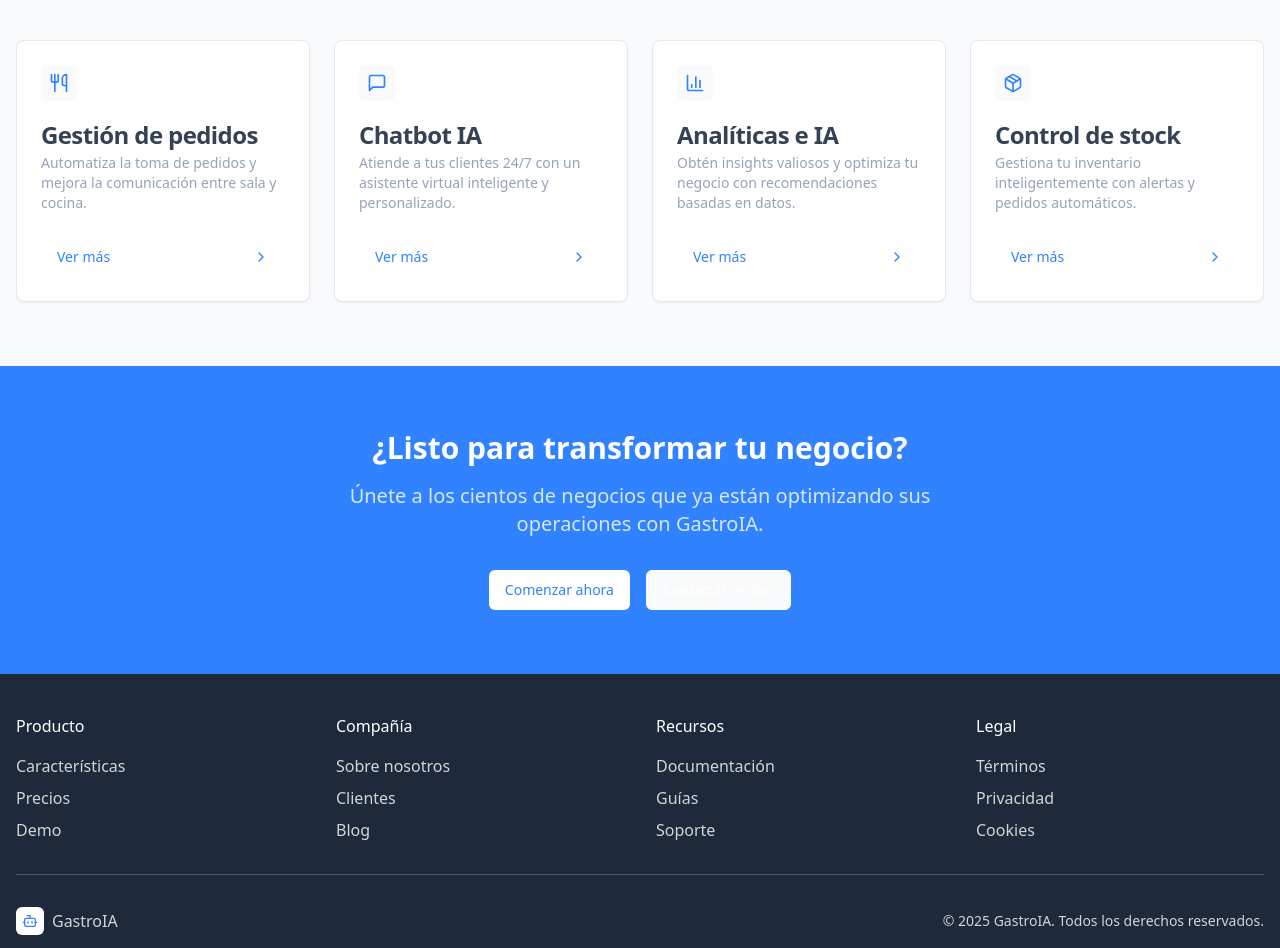
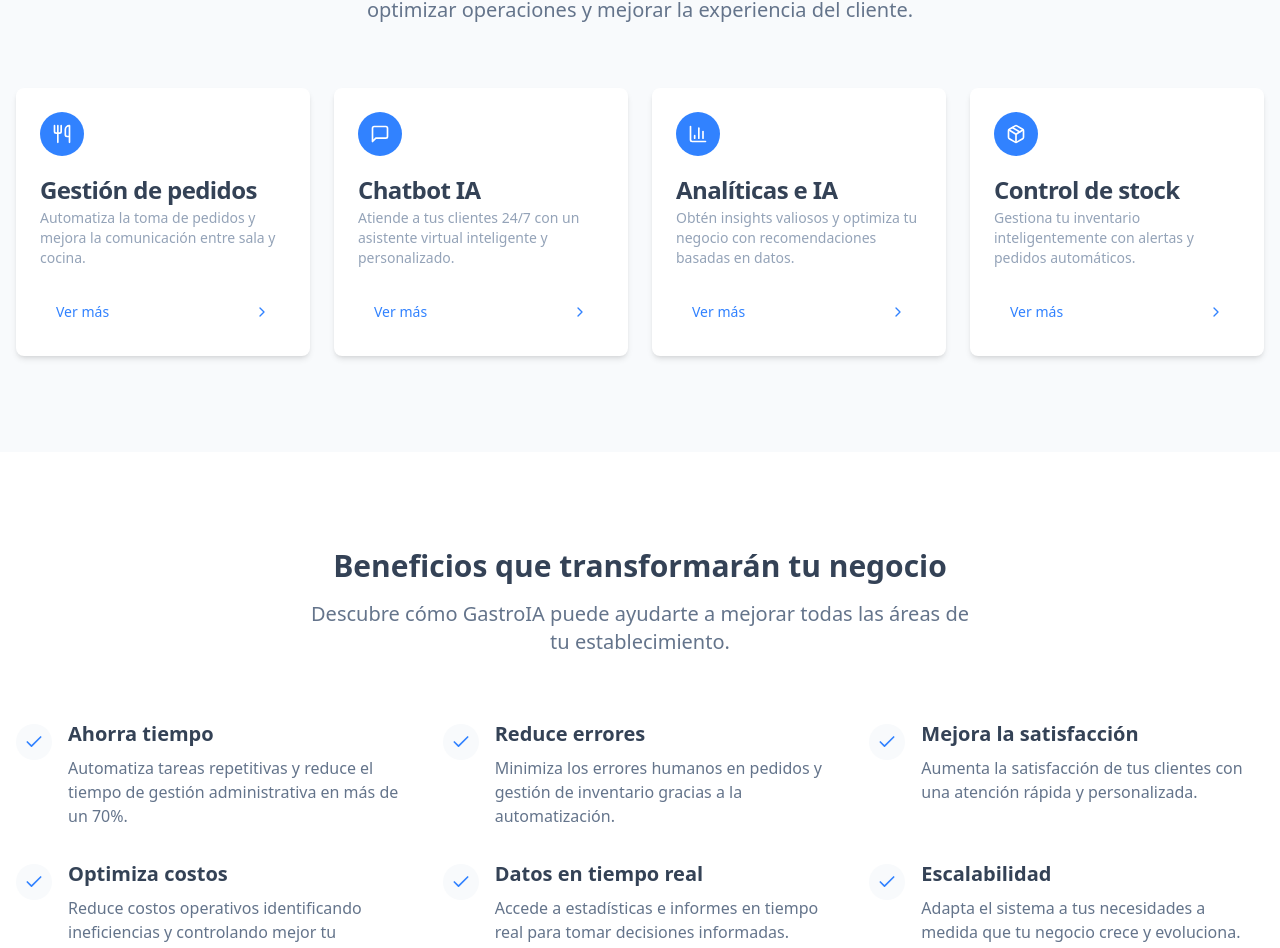
Before and after one commit to vvtitov/gastroia-vc, a React (Vite) app: page / in a window 1280 px wide. Shown: the part 980-1928 px from the top of the page. Built offline with nearby package versions, Linux system fonts and the light colour scheme.

Commit message:
Refactor: Improve home page design
Improve the design of the home page to address inconsistencies.

```diff
--- a/src/pages/Index.tsx
+++ b/src/pages/Index.tsx
@@ -2,18 +2,18 @@
 import React from "react";
 import { Link } from "react-router-dom";
 import { Button } from "@/components/ui/button";
-import { Bot, ArrowRight, ChevronRight, Utensils, MessageSquare, BarChart3, Package, Users } from "lucide-react";
+import { Bot, ArrowRight, ChevronRight, Utensils, MessageSquare, BarChart3, Package, Users, Check } from "lucide-react";
 import { Card, CardContent, CardDescription, CardFooter, CardHeader, CardTitle } from "@/components/ui/card";
 
 const Index = () => {
   return (
-    <div className="flex flex-col min-h-screen">
+    <div className="flex flex-col">
       {/* Hero Section */}
-      <header className="bg-gastro min-h-screen flex flex-col">
+      <header className="bg-gradient-to-br from-gastro to-gastro-dark min-h-screen flex flex-col">
         <div className="container mx-auto px-4 py-6">
           <nav className="flex justify-between items-center">
             <div className="flex items-center gap-2">
-              <div className="bg-white rounded-md p-1.5">
+              <div className="bg-white rounded-full p-1.5">
                 <Bot className="h-5 w-5 text-gastro" />
               </div>
               <span className="font-bold text-xl text-white">GastroIA</span>
@@ -53,7 +53,7 @@ const Index = () => {
               </div>
             </div>
             <div className="lg:justify-self-end max-w-xl w-full">
-              <div className="bg-white rounded-xl shadow-2xl p-6">
+              <div className="bg-white rounded-xl shadow-2xl p-6 transform rotate-1 hover:rotate-0 transition-transform duration-300">
                 <div className="bg-gastro-bg p-4 rounded-lg">
                   <div className="flex items-center gap-2 mb-4">
                     <div className="bg-gastro rounded-full p-1">
@@ -61,14 +61,14 @@ const Index = () => {
                     </div>
                     <div className="text-sm font-medium">GastroBot</div>
                   </div>
-                  <div className="bg-white p-3 rounded-lg text-gastro-text mb-3">
+                  <div className="bg-white p-3 rounded-lg text-gastro-text mb-3 shadow-sm">
                     Hola, bienvenido a La Trattoria. ¿En qué puedo ayudarte hoy?
                   </div>
-                  <div className="bg-gastro float-right text-white p-3 rounded-lg mb-3 max-w-[80%]">
+                  <div className="bg-gastro float-right text-white p-3 rounded-lg mb-3 max-w-[80%] shadow-sm">
                     Me gustaría ver el menú
                   </div>
                   <div className="clear-both"></div>
-                  <div className="bg-white p-3 rounded-lg text-gastro-text">
+                  <div className="bg-white p-3 rounded-lg text-gastro-text shadow-sm">
                     ¡Por supuesto! Aquí tienes nuestro menú de hoy. Te recomiendo especialmente la pasta del día y el tiramisú para postre.
                   </div>
                 </div>
@@ -79,9 +79,9 @@ const Index = () => {
       </header>
 
       {/* Features Section */}
-      <section className="py-16 bg-gastro-bg">
+      <section className="py-24 bg-gastro-bg">
         <div className="container mx-auto px-4">
-          <div className="text-center mb-12">
+          <div className="text-center mb-16">
             <h2 className="text-3xl font-bold mb-4">Todo lo que necesitas en una sola plataforma</h2>
             <p className="text-xl text-gastro-text-light max-w-2xl mx-auto">
               GastroIA integra todas las herramientas que tu negocio necesita para optimizar operaciones y mejorar la experiencia del cliente.
@@ -89,10 +89,10 @@ const Index = () => {
           </div>
 
           <div className="grid grid-cols-1 md:grid-cols-2 lg:grid-cols-4 gap-6">
-            <Card>
+            <Card className="border-none shadow-md hover:shadow-lg transition-shadow">
               <CardHeader>
-                <div className="p-2 bg-gastro-bg rounded-md w-fit mb-4">
-                  <Utensils className="h-5 w-5 text-gastro" />
+                <div className="bg-gastro rounded-full p-3 w-fit mb-4">
+                  <Utensils className="h-5 w-5 text-white" />
                 </div>
                 <CardTitle>Gestión de pedidos</CardTitle>
                 <CardDescription>
@@ -107,10 +107,10 @@ const Index = () => {
               </CardFooter>
             </Card>
 
-            <Card>
+            <Card className="border-none shadow-md hover:shadow-lg transition-shadow">
               <CardHeader>
-                <div className="p-2 bg-gastro-bg rounded-md w-fit mb-4">
-                  <MessageSquare className="h-5 w-5 text-gastro" />
+                <div className="bg-gastro rounded-full p-3 w-fit mb-4">
+                  <MessageSquare className="h-5 w-5 text-white" />
                 </div>
                 <CardTitle>Chatbot IA</CardTitle>
                 <CardDescription>
@@ -125,10 +125,10 @@ const Index = () => {
               </CardFooter>
             </Card>
 
-            <Card>
+            <Card className="border-none shadow-md hover:shadow-lg transition-shadow">
               <CardHeader>
-                <div className="p-2 bg-gastro-bg rounded-md w-fit mb-4">
-                  <BarChart3 className="h-5 w-5 text-gastro" />
+                <div className="bg-gastro rounded-full p-3 w-fit mb-4">
+                  <BarChart3 className="h-5 w-5 text-white" />
                 </div>
                 <CardTitle>Analíticas e IA</CardTitle>
                 <CardDescription>
@@ -143,10 +143,10 @@ const Index = () => {
               </CardFooter>
             </Card>
 
-            <Card>
+            <Card className="border-none shadow-md hover:shadow-lg transition-shadow">
               <CardHeader>
-                <div className="p-2 bg-gastro-bg rounded-md w-fit mb-4">
-                  <Package className="h-5 w-5 text-gastro" />
+                <div className="bg-gastro rounded-full p-3 w-fit mb-4">
+                  <Package className="h-5 w-5 text-white" />
                 </div>
                 <CardTitle>Control de stock</CardTitle>
                 <CardDescription>
@@ -164,20 +164,94 @@ const Index = () => {
         </div>
       </section>
 
+      {/* Benefits Section */}
+      <section className="py-24 bg-white">
+        <div className="container mx-auto px-4">
+          <div className="text-center mb-16">
+            <h2 className="text-3xl font-bold mb-4">Beneficios que transformarán tu negocio</h2>
+            <p className="text-xl text-gastro-text-light max-w-2xl mx-auto">
+              Descubre cómo GastroIA puede ayudarte a mejorar todas las áreas de tu establecimiento.
+            </p>
+          </div>
+
+          <div className="grid grid-cols-1 md:grid-cols-2 lg:grid-cols-3 gap-8">
+            <div className="flex gap-4 items-start">
+              <div className="bg-gastro-bg rounded-full p-2 mt-1">
+                <Check className="h-5 w-5 text-gastro" />
+              </div>
+              <div>
+                <h3 className="text-xl font-semibold mb-2">Ahorra tiempo</h3>
+                <p className="text-gastro-text-light">Automatiza tareas repetitivas y reduce el tiempo de gestión administrativa en más de un 70%.</p>
+              </div>
+            </div>
+
+            <div className="flex gap-4 items-start">
+              <div className="bg-gastro-bg rounded-full p-2 mt-1">
+                <Check className="h-5 w-5 text-gastro" />
+              </div>
+              <div>
+                <h3 className="text-xl font-semibold mb-2">Reduce errores</h3>
+                <p className="text-gastro-text-light">Minimiza los errores humanos en pedidos y gestión de inventario gracias a la automatización.</p>
+              </div>
+            </div>
+
+            <div className="flex gap-4 items-start">
+              <div className="bg-gastro-bg rounded-full p-2 mt-1">
+                <Check className="h-5 w-5 text-gastro" />
+              </div>
+              <div>
+                <h3 className="text-xl font-semibold mb-2">Mejora la satisfacción</h3>
+                <p className="text-gastro-text-light">Aumenta la satisfacción de tus clientes con una atención rápida y personalizada.</p>
+              </div>
+            </div>
+
+            <div className="flex gap-4 items-start">
+              <div className="bg-gastro-bg rounded-full p-2 mt-1">
+                <Check className="h-5 w-5 text-gastro" />
+              </div>
+              <div>
+                <h3 className="text-xl font-semibold mb-2">Optimiza costos</h3>
+                <p className="text-gastro-text-light">Reduce costos operativos identificando ineficiencias y controlando mejor tu inventario.</p>
+              </div>
+            </div>
+
+            <div className="flex gap-4 items-start">
+              <div className="bg-gastro-bg rounded-full p-2 mt-1">
+                <Check className="h-5 w-5 text-gastro" />
+              </div>
+              <div>
+                <h3 className="text-xl font-semibold mb-2">Datos en tiempo real</h3>
+                <p className="text-gastro-text-light">Accede a estadísticas e informes en tiempo real para tomar decisiones informadas.</p>
+              </div>
+            </div>
+
+            <div className="flex gap-4 items-start">
+              <div className="bg-gastro-bg rounded-full p-2 mt-1">
+                <Check className="h-5 w-5 text-gastro" />
+              </div>
+              <div>
+                <h3 className="text-xl font-semibold mb-2">Escalabilidad</h3>
+                <p className="text-gastro-text-light">Adapta el sistema a tus necesidades a medida que tu negocio crece y evoluciona.</p>
+              </div>
+            </div>
+          </div>
+        </div>
+      </section>
+
       {/* Call to Action */}
-      <section className="py-16 bg-gastro text-white">
+      <section className="py-24 bg-gradient-to-br from-gastro to-gastro-dark text-white">
         <div className="container mx-auto px-4 text-center">
           <h2 className="text-3xl font-bold mb-4">¿Listo para transformar tu negocio?</h2>
           <p className="text-xl mb-8 max-w-2xl mx-auto text-white/80">
             Únete a los cientos de negocios que ya están optimizando sus operaciones con GastroIA.
           </p>
-          <div className="flex justify-center gap-4">
+          <div className="flex justify-center gap-4 flex-wrap">
             <Link to="/auth/register">
-              <Button className="bg-white text-gastro hover:bg-white/90">
+              <Button size="lg" className="bg-white text-gastro hover:bg-white/90">
                 Comenzar ahora
               </Button>
             </Link>
-            <Button variant="outline" className="border-white hover:bg-gastro-light">
+            <Button variant="outline" size="lg" className="border-white hover:bg-white/10">
               Contactar ventas
             </Button>
           </div>
@@ -185,45 +259,45 @@ const Index = () => {
       </section>
 
       {/* Footer */}
-      <footer className="py-10 bg-gastro-text text-white/80">
+      <footer className="py-16 bg-gastro-text text-white/80">
         <div className="container mx-auto px-4">
-          <div className="grid grid-cols-2 md:grid-cols-4 gap-8 mb-8">
+          <div className="grid grid-cols-2 md:grid-cols-4 gap-8 mb-12">
             <div>
-              <h3 className="font-medium text-white mb-4">Producto</h3>
-              <ul className="space-y-2">
-                <li><a href="#" className="hover:text-white">Características</a></li>
-                <li><a href="#" className="hover:text-white">Precios</a></li>
-                <li><a href="#" className="hover:text-white">Demo</a></li>
+              <h3 className="font-medium text-white text-lg mb-4">Producto</h3>
+              <ul className="space-y-3">
+                <li><a href="#" className="hover:text-white transition-colors">Características</a></li>
+                <li><a href="#" className="hover:text-white transition-colors">Precios</a></li>
+                <li><a href="#" className="hover:text-white transition-colors">Demo</a></li>
               </ul>
             </div>
             <div>
-              <h3 className="font-medium text-white mb-4">Compañía</h3>
-              <ul className="space-y-2">
-                <li><a href="#" className="hover:text-white">Sobre nosotros</a></li>
-                <li><a href="#" className="hover:text-white">Clientes</a></li>
-                <li><a href="#" className="hover:text-white">Blog</a></li>
+              <h3 className="font-medium text-white text-lg mb-4">Compañía</h3>
+              <ul className="space-y-3">
+                <li><a href="#" className="hover:text-white transition-colors">Sobre nosotros</a></li>
+                <li><a href="#" className="hover:text-white transition-colors">Clientes</a></li>
+                <li><a href="#" className="hover:text-white transition-colors">Blog</a></li>
               </ul>
             </div>
             <div>
-              <h3 className="font-medium text-white mb-4">Recursos</h3>
-              <ul className="space-y-2">
-                <li><a href="#" className="hover:text-white">Documentación</a></li>
-                <li><a href="#" className="hover:text-white">Guías</a></li>
-                <li><a href="#" className="hover:text-white">Soporte</a></li>
+              <h3 className="font-medium text-white text-lg mb-4">Recursos</h3>
+              <ul className="space-y-3">
+                <li><a href="#" className="hover:text-white transition-colors">Documentación</a></li>
+                <li><a href="#" className="hover:text-white transition-colors">Guías</a></li>
+                <li><a href="#" className="hover:text-white transition-colors">Soporte</a></li>
               </ul>
             </div>
             <div>
-              <h3 className="font-medium text-white mb-4">Legal</h3>
-              <ul className="space-y-2">
-                <li><a href="#" className="hover:text-white">Términos</a></li>
-                <li><a href="#" className="hover:text-white">Privacidad</a></li>
-                <li><a href="#" className="hover:text-white">Cookies</a></li>
+              <h3 className="font-medium text-white text-lg mb-4">Legal</h3>
+              <ul className="space-y-3">
+                <li><a href="#" className="hover:text-white transition-colors">Términos</a></li>
+                <li><a href="#" className="hover:text-white transition-colors">Privacidad</a></li>
+                <li><a href="#" className="hover:text-white transition-colors">Cookies</a></li>
               </ul>
             </div>
           </div>
           <div className="pt-8 border-t border-white/20 flex flex-col md:flex-row justify-between items-center">
             <div className="flex items-center gap-2 mb-4 md:mb-0">
-              <div className="bg-white rounded-md p-1.5">
+              <div className="bg-white rounded-full p-1.5">
                 <Bot className="h-4 w-4 text-gastro" />
               </div>
               <span className="font-medium">GastroIA</span>
```
